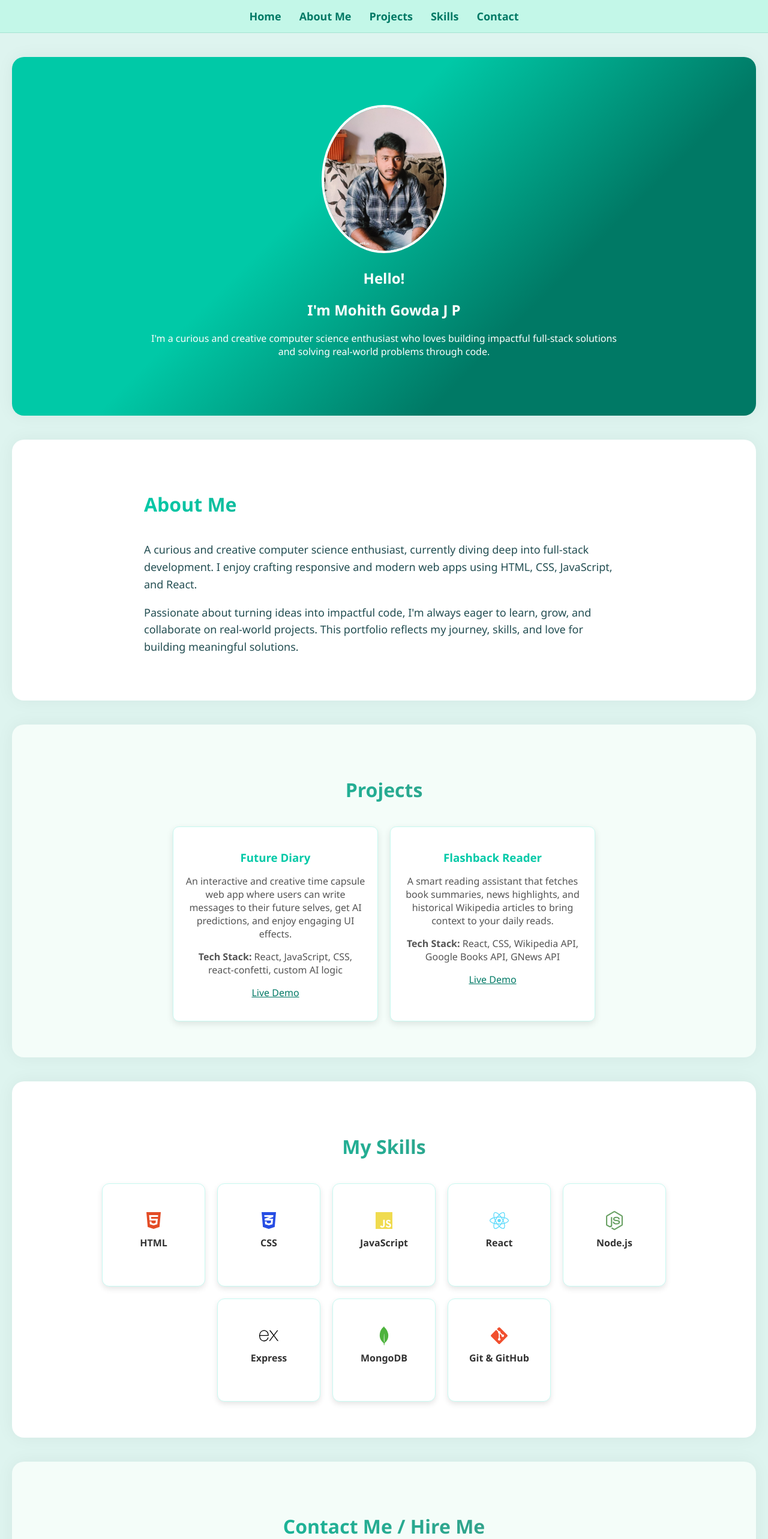
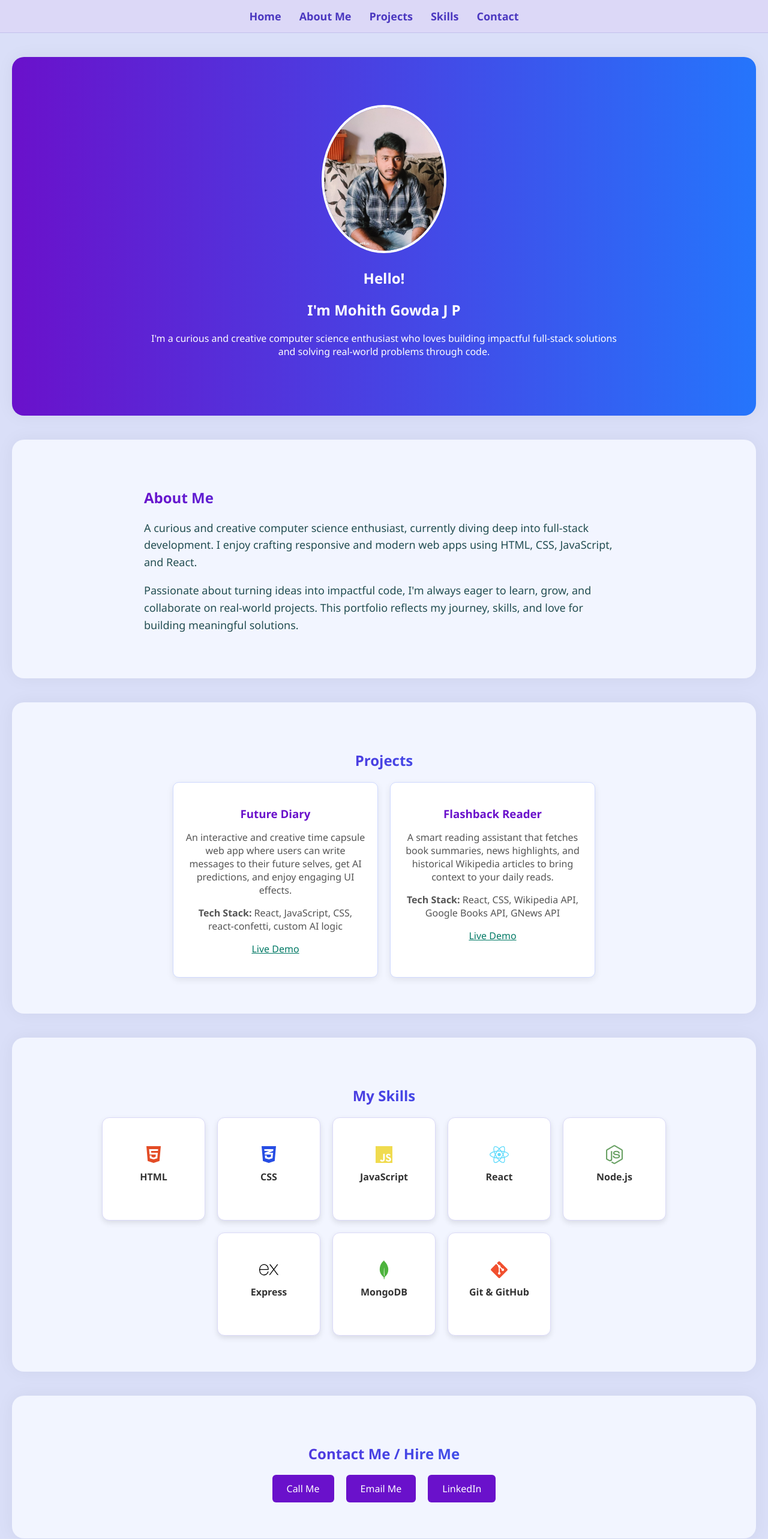
Before and after one commit to Mohith4488/My-Personal-Portfolio, a React (Create React App) app: page / in a window 1280 px wide. Shown: the top 2566 px of the page at 60% size. Built offline with nearby package versions, Linux system fonts and the light colour scheme.

Commit message:
Changed the color theme

```diff
--- a/src/App.css
+++ b/src/App.css
@@ -4,11 +4,11 @@ html {
 
 
 .navbar {
-  background-color: #c3f7e8;
+  background-color: #dcd8f7;
   position: sticky;
   top: 0;
   z-index: 1000;
-  border-bottom: 1px solid #a5e4d2;
+  border-bottom: 1px solid #c3c1ec;
   padding: 15px 0;
 }
 
@@ -25,20 +25,20 @@ html {
   text-decoration: none;
   font-size: 18px;
   font-weight: 600;
-  color: #007965;
+  color: #4b38c0;
   transition: color 0.3s;
 }
 
 .navbar li a:hover {
-  color: #00c9a7;
+  color: #6a11cb;
 }
 
 
 body {
   margin: 0;
   font-family: 'Segoe UI', Tahoma, Geneva, Verdana, sans-serif;
-  background-color: #def4ef;
-  color: #234e52;
+  background-color: #dadff8;
+  color: #1e1e2f;
 }
 
 section {
@@ -53,7 +53,7 @@ section {
 }
 
 .hero {
-  background: linear-gradient(135deg, #00c9a7 40%, #007965 70%);
+  background: linear-gradient(to right, #6a11cb, #2575fc);
   color: white;
   padding: 80px 20px;
 }
@@ -80,7 +80,7 @@ section {
 
 
 .about {
-  background-color: #ffffff;
+  background-color:  #f2f5ff;
   padding: 60px 20px;
 }
 
@@ -100,7 +100,7 @@ section {
 }
 
 .projects {
-  background-color: #f4fdf9;
+  background-color: #f2f5ff;
   padding: 60px 20px;
 }
 
@@ -121,11 +121,11 @@ section {
 
 .project-card {
   background-color: #ffffff;
-  color: #234e52;
-  border: 1px solid #c7f9f1;
+  color: #2d2e52;
+  border: 1px solid #cfd9ff;
   padding: 20px;
   width: 300px;
-  box-shadow: 0 4px 12px rgba(0, 0, 0, 0.1);
+  box-shadow: 0 4px 12px rgba(0, 0, 0, 0.08);
   border-radius: 10px;
   transition: transform 0.3s;
 }
@@ -136,7 +136,7 @@ section {
 
 .project-card h3 {
   margin-bottom: 10px;
-  color: #00c9a7;
+  color: #6a11cb;
 }
 
 .project-card p {
@@ -145,7 +145,7 @@ section {
 }
 
 .skills {
-  background-color: #ffffff;
+  background-color:  #f2f5ff;
   padding: 60px 20px;
 }
 
@@ -166,8 +166,8 @@ section {
 
 .skill-card {
   background-color: #ffffff;
-  color: #234e52;
-  border: 1px solid #c7f9f1;
+  color: #2d2e52;
+  border: 1px solid #dad9f8;
   padding: 20px;
   width: 130px;
   height: 130px;
@@ -183,7 +183,7 @@ section {
 
 .skill-card:hover {
   transform: translateY(-8px);
-  background-color: #f1fefb;
+  background-color: #f4f4ff;
 }
 
 .skill-card p {
@@ -194,7 +194,7 @@ section {
 
 
 .contact-section {
-  background-color: #f4fdf9;
+  background-color: #f2f5ff;
   padding: 60px 20px;
   text-align: center;
 }
@@ -209,21 +209,23 @@ section {
 }
 
 .contact-section .btn {
-  background-color: #00c9a7;
+  background-color: #6a11cb;
   color: white;
   padding: 12px 24px;
   text-decoration: none;
   border-radius: 6px;
   font-size: 16px;
-  transition: background 0.3s ease;
+  transition: background 0.3s ease, transform 0.3s ease;
 }
 
 .contact-section .btn:hover {
-  background-color: #007965;
+  background-color: #4e32aa;
+  transform: scale(1.1);
 }
 
+
 .footer {
-  background-color: #007965;
+  background-color: #4e32aa;
   color: white;
   text-align: center;
   padding: 20px 0;
@@ -235,10 +237,8 @@ section {
 .projects-content h2,
 .about h2,
 .contact-section h2 {
-  color: #007965;
-  font-size: 32px;
-  margin-bottom: 40px;
-  background: linear-gradient(45deg, #00c9a7, #4e8d7c);
+  color: #4e32aa;
+  background: linear-gradient(45deg, #6a11cb, #2575fc);
   -webkit-background-clip: text;
   -webkit-text-fill-color: transparent;
 }
@@ -251,9 +251,10 @@ section {
   color: white;
   margin: 0 10px;
   font-size: 1.5rem;
-  transition: color 0.3s ease;
+  transition: color 0.3s ease, transform 0.3s ease;
 }
 
 .footer .social-icons a:hover {
-  color: #00c9a7;
+  color: #a594f9;
+  transform: scale(1.1);
 }
```
